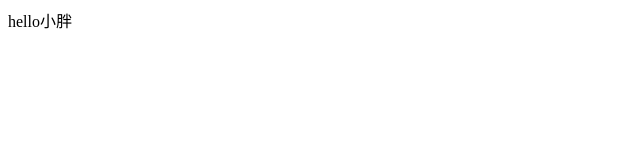
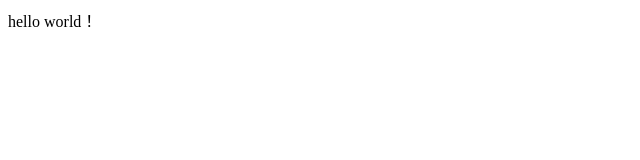
Before and after one commit to aohuayun/eclipseGit, a plain HTML site: page WebContent/index.html in a window 1280 px wide. Shown: the full height of the page, 0-640 px from the left. Drawn offline with Linux system fonts and the light colour scheme.

Commit message:
Update index.html

```diff
--- a/WebContent/index.html
+++ b/WebContent/index.html
@@ -5,6 +5,6 @@
 <title>Insert title here</title>
 </head>
 <body>
-	hello小胖
+	hello  world！
 </body>
 </html>
```
